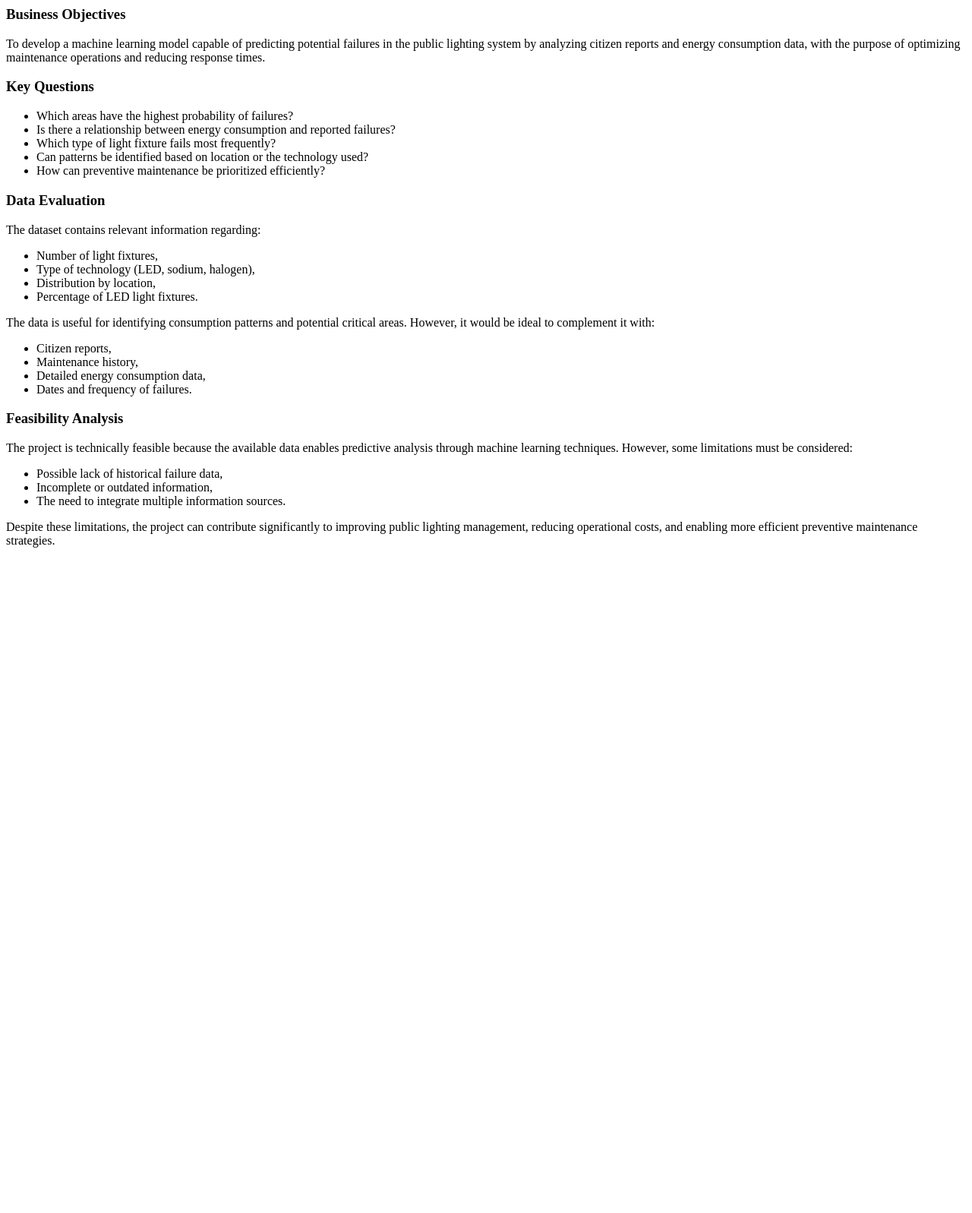
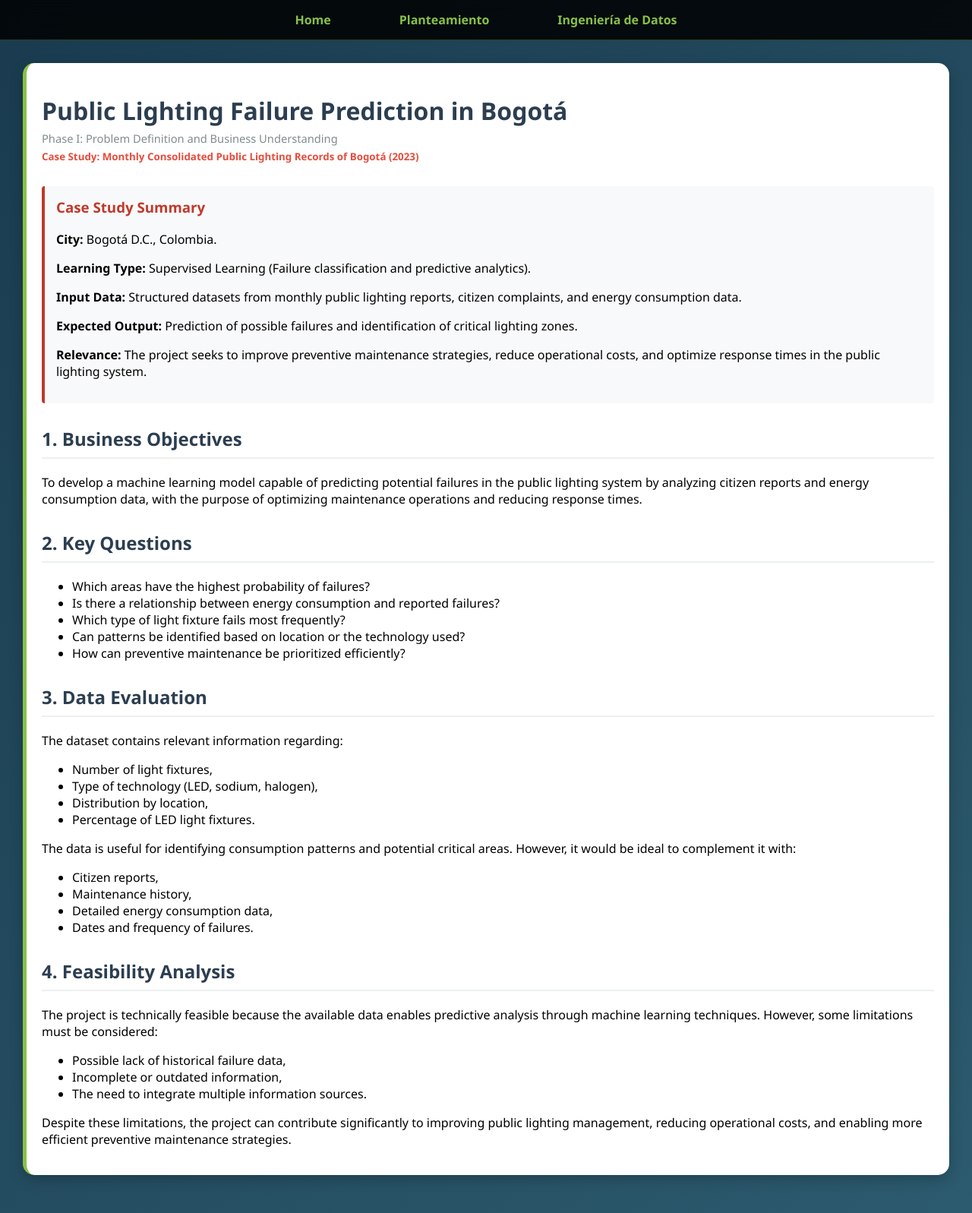
Before and after one commit to Gerlopa/-project, a Flask app: page /planteamiento in a window 1280 px wide. Shown: the whole page at 76% size. Before the commit the page ends 721 px from the top, so only its background shows below. Run offline with Flask 3, Linux system fonts and the light colour scheme.

Commit message:
Refactor planteamiento.html to use template inheritance
Updated the HTML template to extend from index.html and added structured content for business objectives, key questions, data evaluation, and feasibility analysis.

```diff
--- a/templates/planteamiento.html
+++ b/templates/planteamiento.html
@@ -1,10 +1,51 @@
-<h3>Business Objectives</h3>
+{% extends "index.html" %}
+
+{% block content %}
+
+<div class="card">
+
+    <header style="margin-bottom: 30px;">
+        <h1 style="color: #2c3e50; font-size: 24pt; margin-bottom: 5px;">
+            Public Lighting Failure Prediction in Bogotá
+        </h1>
+
+        <p style="font-size: 11pt; color: #7f8c8d; margin: 0;">
+            Phase I: Problem Definition and Business Understanding
+        </p>
+
+        <p style="font-size: 10pt; color: #e74c3c; font-weight: bold; margin-top: 5px;">
+            Case Study: Monthly Consolidated Public Lighting Records of Bogotá (2023)
+        </p>
+    </header>
+
+    <section style="background-color: #f8f9fa; padding: 15px; border-left: 4px solid #c0392b; border-radius: 4px; margin-bottom: 30px;">
+        <h3 style="margin-top: 0; color: #c0392b;">Case Study Summary</h3>
+
+        <p><strong>City:</strong> Bogotá D.C., Colombia.</p>
+
+        <p><strong>Learning Type:</strong> Supervised Learning (Failure classification and predictive analytics).</p>
+
+        <p><strong>Input Data:</strong> Structured datasets from monthly public lighting reports, citizen complaints, and energy consumption data.</p>
+
+        <p><strong>Expected Output:</strong> Prediction of possible failures and identification of critical lighting zones.</p>
+
+        <p><strong>Relevance:</strong> The project seeks to improve preventive maintenance strategies, reduce operational costs, and optimize response times in the public lighting system.</p>
+    </section>
+
+    <section style="margin-bottom: 30px;">
+        <h2 style="color: #2c3e50; border-bottom: 2px solid #ecf0f1; padding-bottom: 8px;">
+            1. Business Objectives
+        </h2>
 
         <p>
             To develop a machine learning model capable of predicting potential failures in the public lighting system by analyzing citizen reports and energy consumption data, with the purpose of optimizing maintenance operations and reducing response times.
         </p>
+    </section>
 
-<h3>Key Questions</h3>
+    <section style="margin-bottom: 30px;">
+        <h2 style="color: #2c3e50; border-bottom: 2px solid #ecf0f1; padding-bottom: 8px;">
+            2. Key Questions
+        </h2>
 
         <ul>
             <li>Which areas have the highest probability of failures?</li>
@@ -17,8 +58,12 @@
 
             <li>How can preventive maintenance be prioritized efficiently?</li>
         </ul>
+    </section>
 
-<h3>Data Evaluation</h3>
+    <section style="margin-bottom: 30px;">
+        <h2 style="color: #2c3e50; border-bottom: 2px solid #ecf0f1; padding-bottom: 8px;">
+            3. Data Evaluation
+        </h2>
 
         <p>
             The dataset contains relevant information regarding:
@@ -47,8 +92,12 @@
 
             <li>Dates and frequency of failures.</li>
         </ul>
+    </section>
 
-<h3>Feasibility Analysis</h3>
+    <section>
+        <h2 style="color: #2c3e50; border-bottom: 2px solid #ecf0f1; padding-bottom: 8px;">
+            4. Feasibility Analysis
+        </h2>
 
         <p>
             The project is technically feasible because the available data enables predictive analysis through machine learning techniques. However, some limitations must be considered:
@@ -65,3 +114,8 @@
         <p>
             Despite these limitations, the project can contribute significantly to improving public lighting management, reducing operational costs, and enabling more efficient preventive maintenance strategies.
         </p>
+    </section>
+
+</div>
+
+{% endblock %}
```
Lines whose indentation alone changed are shown as unchanged.
